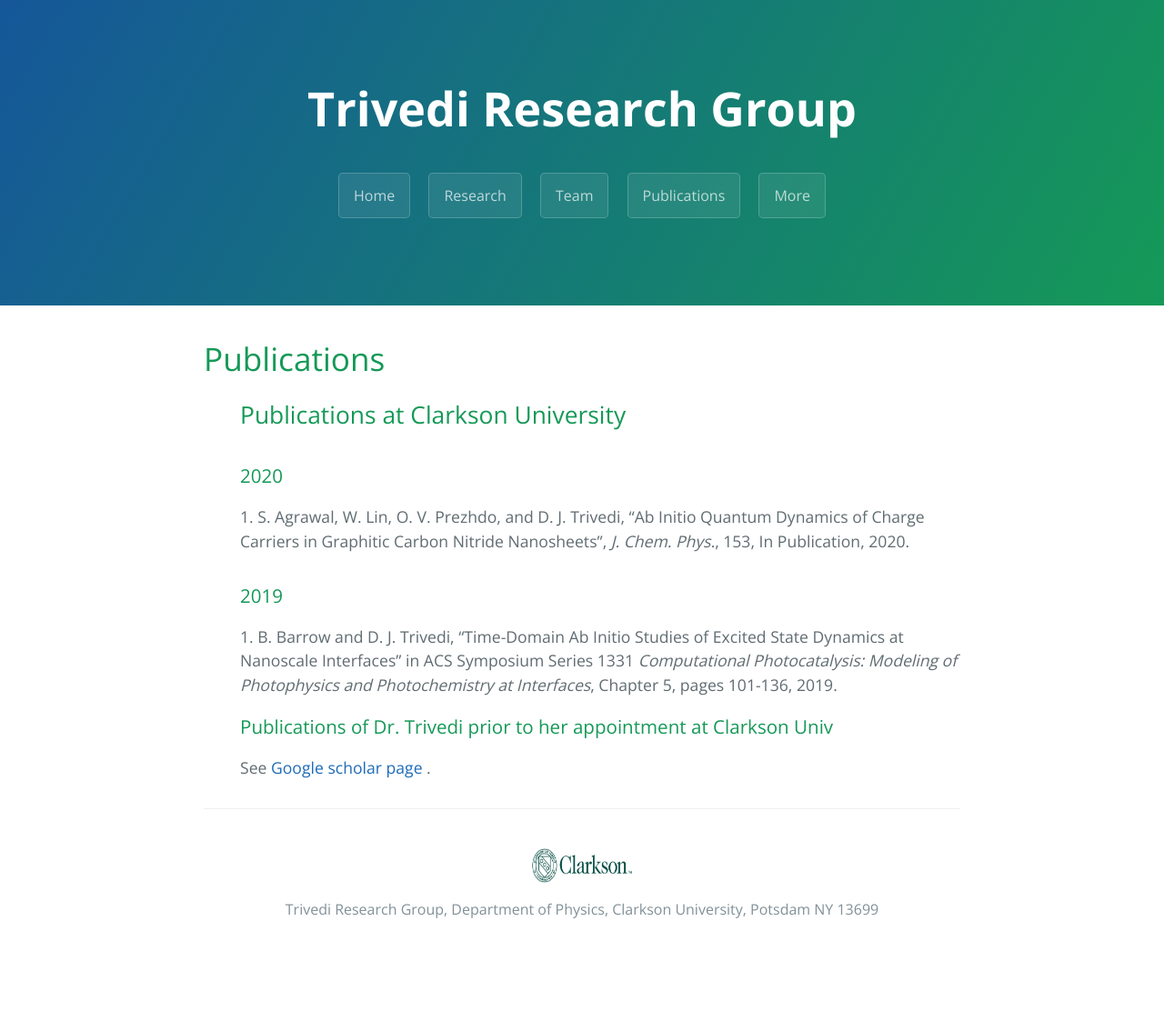
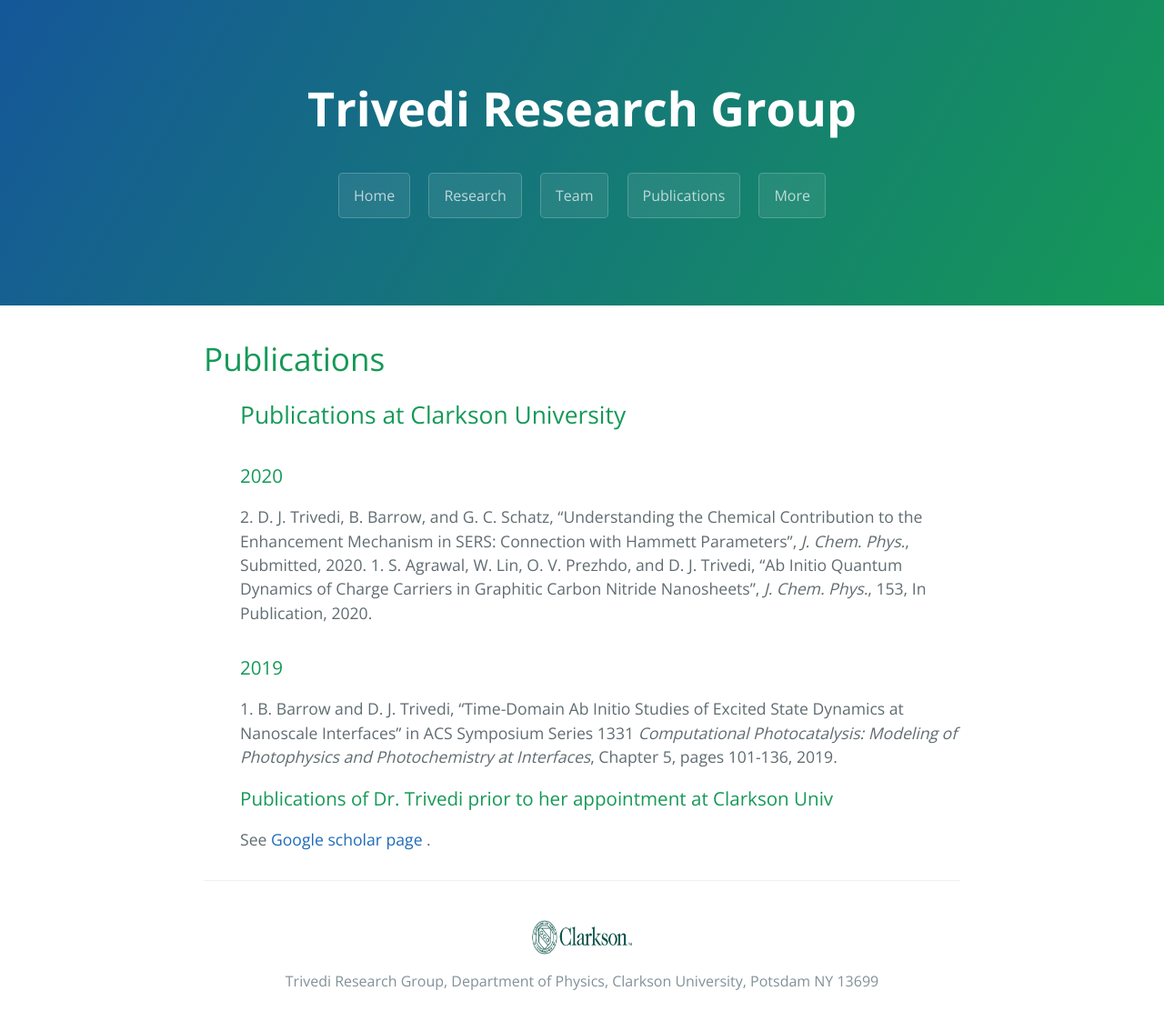
Before and after one commit to dharatrivedi/dharatrivedi.github.io, a Jekyll site: the page built from publication.html, in a window 1280 px wide. Shown: the whole page at 91% size. Built offline with Jekyll 4.4.1, drawn with Linux system fonts in a browser that asks for light colours; before the commit the page ends 1044 px from its top, so only the background shows below that.

Commit message:
Update publication.html

```diff
--- a/publication.html
+++ b/publication.html
@@ -8,6 +8,7 @@ title: {{ site.name }}
   <ul class="clearfix">
     <h2>Publications at Clarkson University</h2>
     <h3>2020</h3>
+      2. D. J. Trivedi, B. Barrow, and G. C. Schatz, “Understanding the Chemical Contribution to the Enhancement Mechanism in SERS: Connection with Hammett Parameters”, <i>J. Chem. Phys.</i>, Submitted, 2020.
       1. S. Agrawal, W. Lin, O. V. Prezhdo, and D. J. Trivedi, “Ab Initio Quantum Dynamics of Charge Carriers in Graphitic Carbon Nitride Nanosheets”, <i>J. Chem. Phys.</i>, 153, In Publication, 2020.
     <h3>2019</h3>
       1. B. Barrow and D. J. Trivedi, “Time-Domain Ab Initio Studies of Excited State Dynamics at Nanoscale Interfaces” in ACS Symposium Series 1331 <i>Computational Photocatalysis: Modeling of Photophysics and Photochemistry at Interfaces</i>, Chapter 5, pages 101-136, 2019.
```
